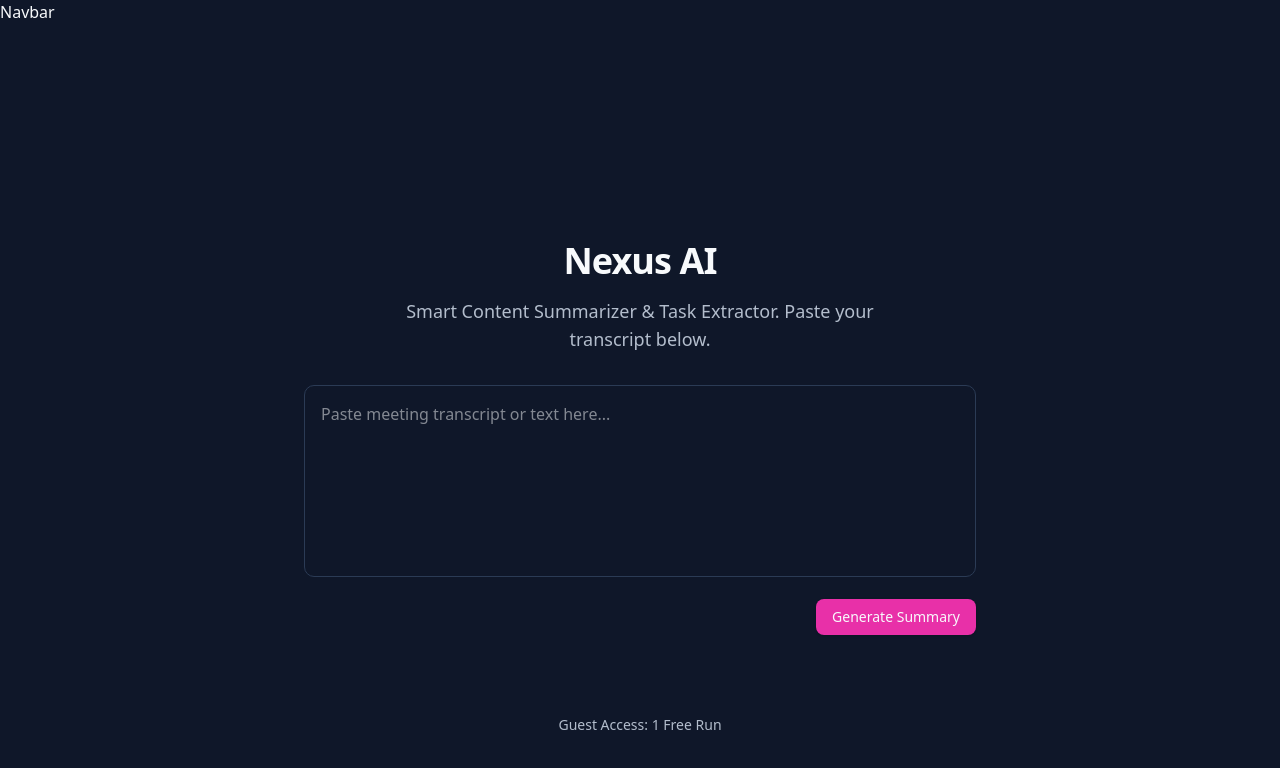
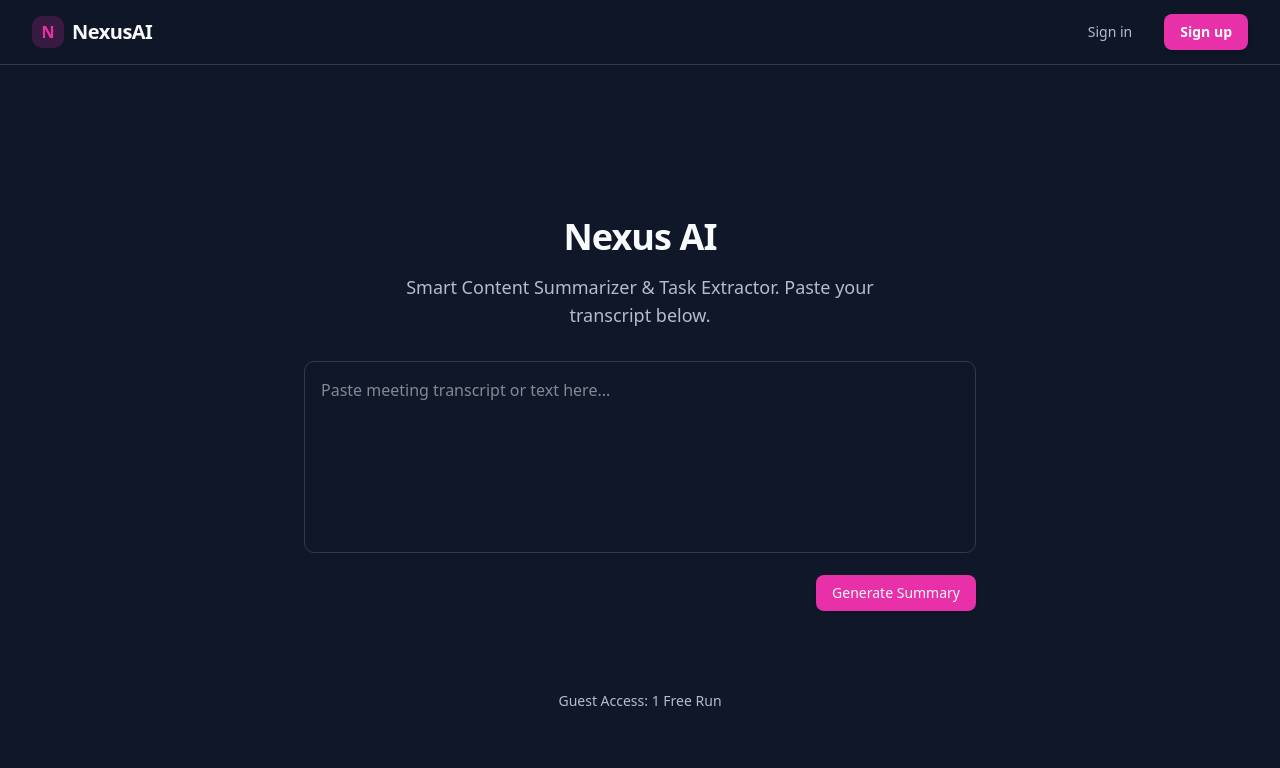
Before and after one commit to tharaka-mts/NexusAI, a Next.js app in the folder apps/web/: page / in a window 1280 px wide. Shown: the top 768 px of the page. Built offline with nearby package versions, Linux system fonts and the light colour scheme.

Commit message:
feat(web): update navbar

```diff
--- a/apps/web/src/components/ui/NavBar.tsx
+++ b/apps/web/src/components/ui/NavBar.tsx
@@ -1,7 +1,38 @@
+import Link from 'next/link';
+import { Button } from './Button';
+
 const NavBar = () => {
     return (
-        <div>Navbar</div>
-    )
-}
+        <nav className="fixed top-0 left-0 right-0 z-50 border-b border-border bg-background/80 backdrop-blur-xl">
+            <div className="container mx-auto px-4 sm:px-6 lg:px-8">
+                <div className="flex items-center justify-between h-16">
+                    {/* Brand */}
+                    <Link href="/" className="flex items-center gap-2 group">
+                        <div className="h-8 w-8 rounded-lg bg-primary/20 flex items-center justify-center text-primary font-bold">
+                            N
+                        </div>
+                        <span className="text-xl font-bold tracking-tight text-foreground group-hover:text-primary transition-colors">
+                            NexusAI
+                        </span>
+                    </Link>
+
+                    {/* Right side - Auth buttons */}
+                    <div className="flex items-center gap-4">
+                        <Link href="/signin">
+                            <Button variant="ghost" className="text-muted-foreground hover:text-foreground font-medium">
+                                Sign in
+                            </Button>
+                        </Link>
+                        <Link href="/signup">
+                            <Button className="bg-primary hover:bg-primary/90 text-white font-semibold shadow-md border-0">
+                                Sign up
+                            </Button>
+                        </Link>
+                    </div>
+                </div>
+            </div>
+        </nav>
+    );
+};
 
 export default NavBar;
```
